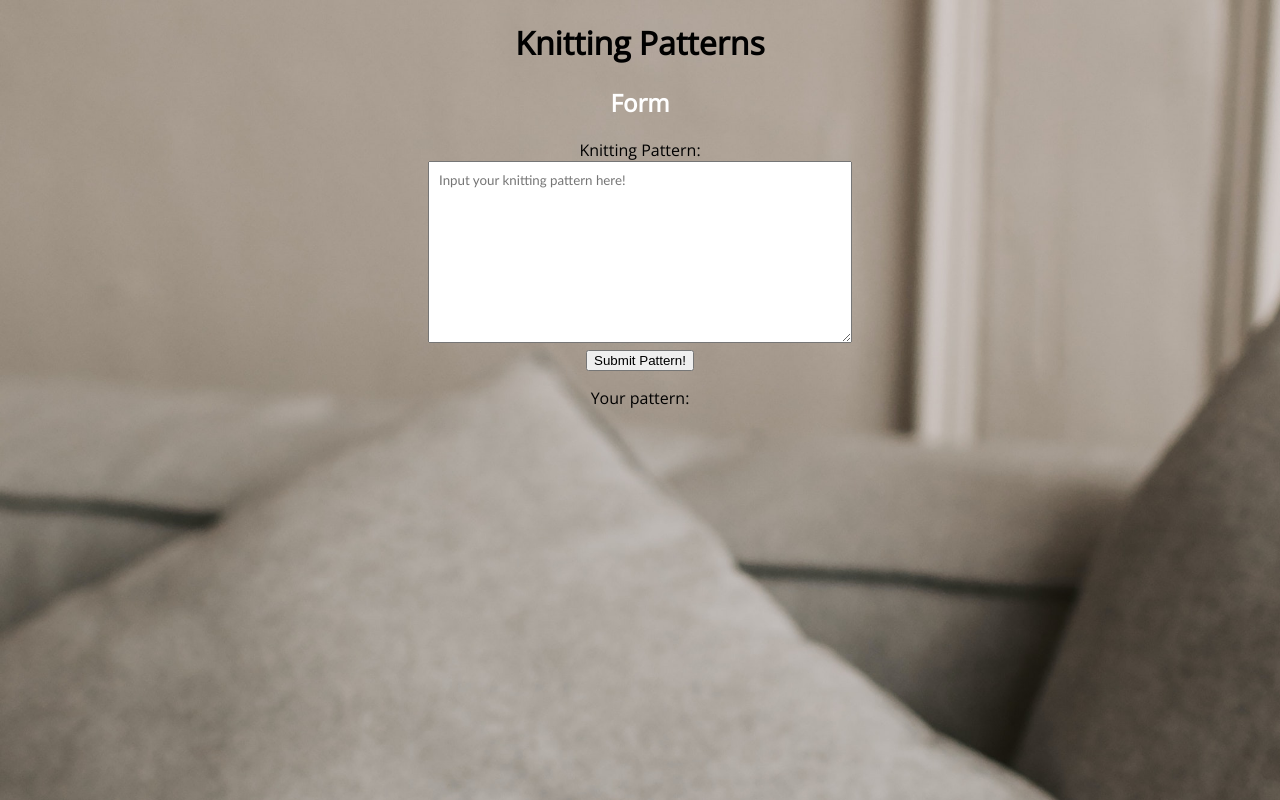
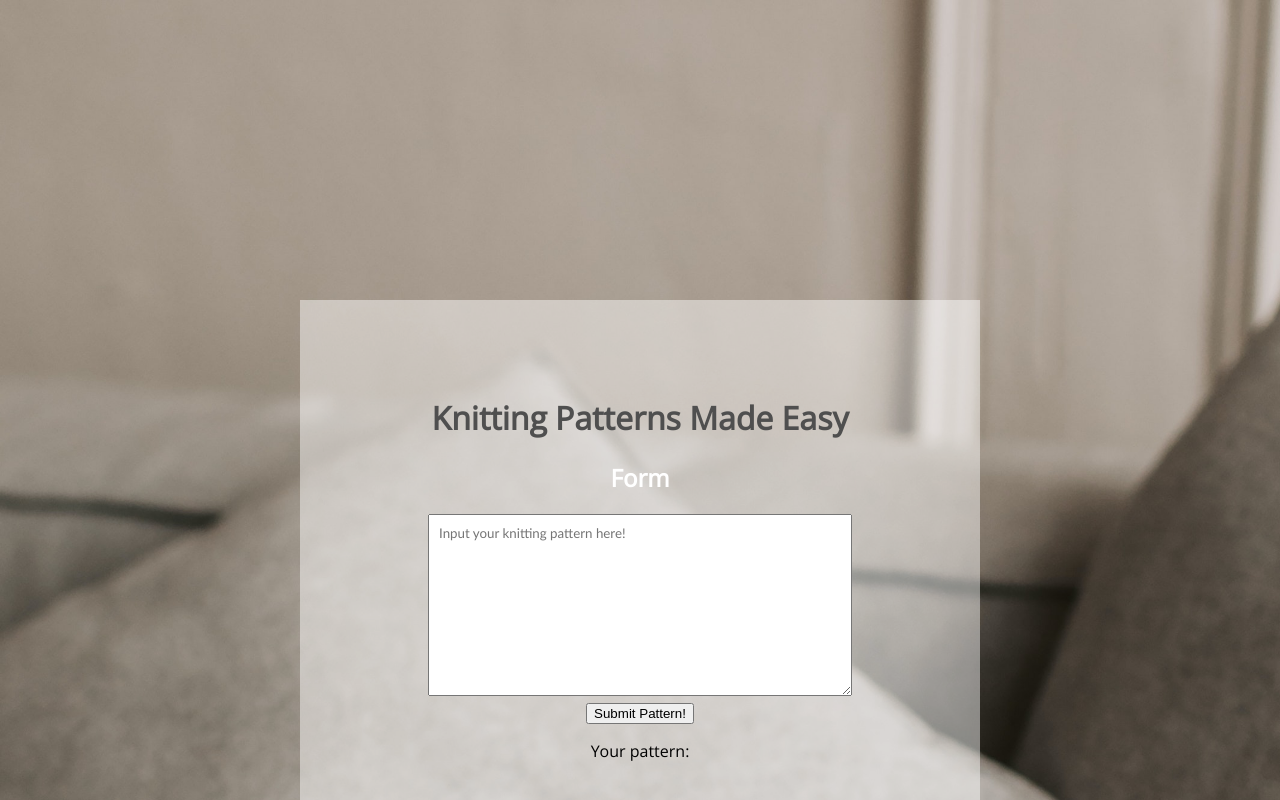
Before and after one commit to emilysaeli/front-end-knitting-patterns, a React (Create React App) app: page / in a window 1280 px wide. Shown: the top 800 px of the page. Built offline with nearby package versions, Linux system fonts and the light colour scheme.

Commit message:
adds transparent white background to app, small style changes

```diff
--- a/src/App.css
+++ b/src/App.css
@@ -9,6 +9,11 @@ body {
 
 .App {
   text-align: center;
+  background-color: rgba(255, 255, 255, 0.456);
+  width: auto;
+  margin: 300px;
+  padding: 75px;
+  ;
 }
 
 .legend {
@@ -19,3 +24,7 @@ body {
   justify-self: center;
   /* border: 1px solid orange; */
 }
+
+h1 {
+  color: rgb(79, 79, 79);
+}
--- a/src/App.js
+++ b/src/App.js
@@ -42,7 +42,7 @@ const App = () => {
   return (
     <div className="App">
       <header className="header">
-        <h1>Knitting Patterns</h1>
+        <h1>Knitting Patterns Made Easy</h1>
       </header>
       <section className="form">
         <Form submitPattern={submitPattern}></Form>
--- a/src/components/Form.js
+++ b/src/components/Form.js
@@ -35,7 +35,9 @@ const Form = (props) => {
       <h2>Form</h2>
       <form onSubmit={onSubmit}>
         <div className="input-container">
-          <label htmlFor="pattern-form">Knitting Pattern: </label>
+          <label hidden htmlFor="pattern-form">
+            Knitting Pattern:{" "}
+          </label>
           <div>
             <textarea
               type="text"
--- a/src/components/Legend.css
+++ b/src/components/Legend.css
@@ -29,7 +29,7 @@
     align-self: center;
 }
 .key-container {
-    width: 25px;
+    width: 40px;
     height: 25px;
     margin: 5px;
     text-align: center;
```
